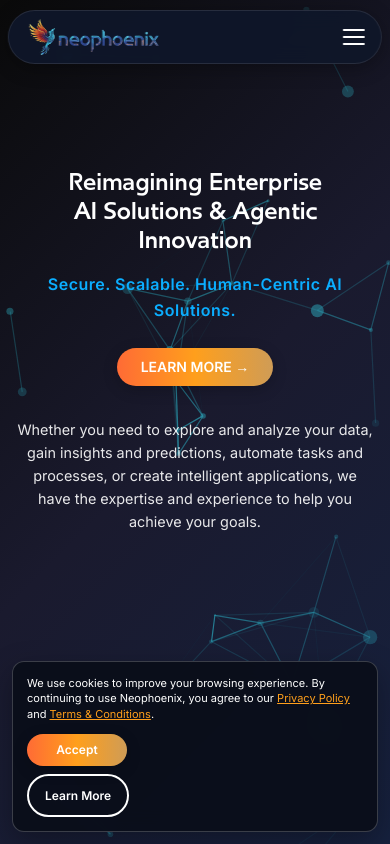
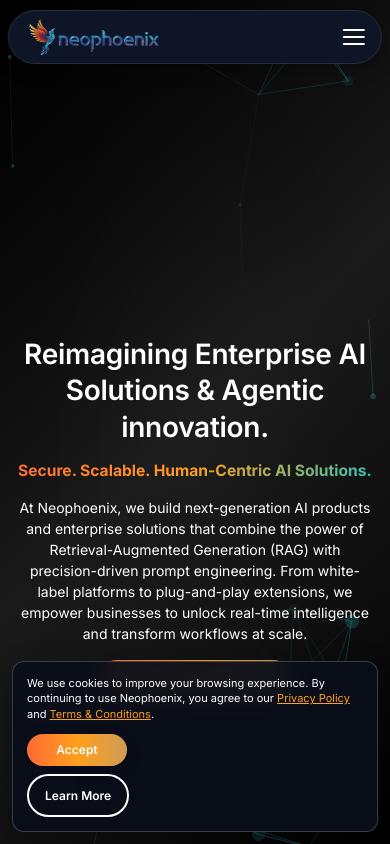
Before and after one commit to dhavalinventam/neophoenix-web, a Next.js app: page / in a window 390 px wide. Shown: the top 844 px of the page. Built offline with nearby package versions, Linux system fonts and the light colour scheme.

Commit message:
fix hero banner node animation effect

```diff
--- a/src/components/pages/Landing/hero-section/HeroSection.module.scss
+++ b/src/components/pages/Landing/hero-section/HeroSection.module.scss
@@ -3,65 +3,78 @@
 
 .heroSection {
   position: relative;
-  background: transparent; // Remove background to show global gradient
+  background: transparent;
   min-height: 100vh;
   display: flex;
   align-items: center;
   justify-content: center;
   overflow: hidden;
-  z-index: 10; // Higher z-index to ensure it's above any background objects
+  z-index: 10;
   font-family: $font-primary;
-  padding: 0; // Remove padding for seamless layout
-  isolation: isolate; // Create new stacking context to prevent background bleeding
+  padding: 0;
+  isolation: isolate;
 }
 
+// Black Gradient Background
+.gradientBackground {
+  position: absolute;
+  top: 0;
+  left: 0;
+  width: 100%;
+  height: 100%;
+  background: transparent;
+  z-index: 1;
+
+  &::before {
+    content: '';
+    position: absolute;
+    top: 0;
+    left: 0;
+    width: 100%;
+    height: 100%;
+    background: radial-gradient(
+      ellipse at center,
+      rgba(255, 255, 255, 0.02) 0%,
+      transparent 70%
+    );
+    z-index: 2;
+  }
+}
 
 // Content Container
 .contentContainer {
   position: relative;
-  z-index: 11; // Higher z-index to ensure content is above any background objects
+  z-index: 11;
   width: 100%;
-  text-align: left; // Changed to left alignment for new layout
-  padding: 80px 0 64px; // Increased top padding to account for fixed header
-  isolation: isolate; // Create new stacking context for content
+  padding: 80px 0;
+  isolation: isolate;
   display: flex;
   flex-direction: column;
   min-height: 100vh;
-  justify-content: flex-start; // Changed from center to flex-start to reduce space
-  align-items: flex-start; // Align content to start
+  justify-content: center;
+  align-items: center;
 }
 
-// Badge
-.badge {
-  display: inline-flex;
+// Main Content - Centered
+.mainContent {
+  display: flex;
+  flex-direction: column;
   align-items: center;
-  gap: 8px;
-  background: rgba(255, 255, 255, 0.1);
-  backdrop-filter: blur(10px);
-  border: 1px solid rgba(255, 255, 255, 0.2);
-  border-radius: 50px;
-  padding: 12px 24px;
-  margin-bottom: 32px;
-  // animation: fadeInUp 0.8s ease-out 0.2s both;
+  text-align: center;
+  width: 100%;
+  max-width: 1000px;
+  margin: 0 auto;
+  gap: 32px;
+  min-height: 70vh;
+  justify-content: center;
+}
 
-  .badgeIcon {
-    font-size: 19.2px;
-  }
-
-  .badgeText {
-    color: #ffffff;
-    font-size: 14.4px;
-    font-weight: 500;
-    letter-spacing: 0.5px;
-  }
-}
 
 // Main Headline
 .headline {
-  margin-bottom: 48px;
-  opacity: 1; // Always visible
-  transform: translateY(0); // No transform
-  // transition: all 0.8s ease-out;
+  margin-bottom: 0;
+  opacity: 1;
+  transform: translateY(0);
   position: relative;
   z-index: 2;
 
@@ -71,97 +84,100 @@
   }
 
   .title {
-    font-size: clamp(32px, 4vw, 48px); // Increased size since holographic title is removed
-    font-weight: 700;
-    color: #ffffff; // Pure white color
+    font-size: clamp(32px, 4vw, 48px);
+    font-weight: 600;
+    color: #ffffff;
     line-height: 1.2;
-    margin-bottom: 24px;
-    letter-spacing: -0.02em;
-    display: flex;
-    flex-direction: column;
-    align-items: center; // Changed to center alignment
-    justify-content: flex-start;
-
-    .highlight {
-      color: #ffffff; // Keep highlight as white instead of gradient
-    }
-  }
-
-  .subtitle {
-    font-size: clamp(19.2px, 2.5vw, 28.8px);
-    color: rgba(255, 255, 255, 0.7); // Consistent with other sections
-    font-weight: 600;
-    margin-bottom: 24px;
-    letter-spacing: 0.5px;
-    text-align: center; // Center align subtitle
+    margin-bottom: 0;
+    letter-spacing: -0.01em;
+    text-align: center;
+    font-family: $font-primary;
+    text-transform: none;
+    max-width: 900px;
   }
 }
 
-// Description Container
-.descriptionContainer {
-  position: absolute;
-  right: 10%;
-  bottom: 30%;
-  width: 26%;
+// Tagline
+.tagline {
+  margin-bottom: 0;
+  opacity: 1;
+  transform: translateY(0);
+  position: relative;
   z-index: 2;
 
+  .taglineText {
+    font-size: clamp(18px, 2.5vw, 24px);
+    font-weight: 500;
+    color: #ffffff;
+    line-height: 1.3;
+    margin: 0;
+    text-align: center;
+    font-family: $font-primary;
 
+    .highlight {
+      background: linear-gradient(135deg, $primary-orange 0%, $primary-gold 50%, $primary-cyan 100%);
+      -webkit-background-clip: text;
+      -webkit-text-fill-color: transparent;
+      background-clip: text;
+      font-weight: 700;
+      position: relative;
+
+      // &::after {
+      //   content: '';
+      //   position: absolute;
+      //   bottom: -2px;
+      //   left: 0;
+      //   right: 0;
+      //   height: 2px;
+      //   background: linear-gradient(90deg, $primary-orange 0%, $primary-gold 50%, $primary-cyan 100%);
+      //   border-radius: 1px;
+      //   opacity: 0.6;
+      // }
+    }
+
+    .ai-solutions {
+      background: linear-gradient(135deg, $primary-blue 0%, $primary-cyan 100%);
+      -webkit-background-clip: text;
+      -webkit-text-fill-color: transparent;
+      background-clip: text;
+      font-weight: 600;
+      text-shadow: 0 0 20px rgba(67, 97, 238, 0.3);
+    }
+  }
+}
+
+
+// Supporting Text
+.supportingText {
   .description {
-    font-size: $font-size-lg; // Increased font size for better readability
-    color: rgba(255, 255, 255, 0.9); // Slightly more opaque for better readability
+    font-size: clamp(16px, 2vw, 18px);
+    color: #ffffff;
     line-height: 1.6;
-    margin: 0px; // Add bottom margin for button spacing
-    font-weight: $font-weight-normal;
+    margin: 0;
+    font-weight: 400;
     font-family: $font-primary;
-    text-align: left;
+    text-align: center;
+    max-width: 800px;
   }
 }
 
 // CTA Section
 .ctaSection {
-  opacity: 1; // Always visible
-  transform: translateY(0); // No transform
-  // transition: all 0.8s ease-out 0.4s;
+  opacity: 1;
+  transform: translateY(0);
   display: flex;
-  justify-content: center; // Center align since it's now below the centered subtitle
+  justify-content: center;
   align-items: center;
-  position: static; // Static positioning since it's now in the headline section
+  position: static;
   z-index: 2;
-  margin-top: 24px; // Add some spacing below the subtitle
+  margin-top: 0;
 
   &.visible {
     opacity: 1;
     transform: translateY(0);
   }
-
-  .exploreButton {
-    padding: 12px 24px;
-    font-size: 16px;
-    font-weight: 600;
-    border-radius: 32px;
-    transition: all 0.3s ease;
-
-    &:hover {
-      transform: translateY(-2px);
-      box-shadow: 0 10px 30px rgba(255, 107, 107, 0.3);
-    }
-  }
 }
 
-// Curved Arrow
-.curvedArrow {
-  position: absolute;
-  left: 45%;
-  top: 40%;
-  z-index: 1;
-  opacity: 0.9;
-
-  .arrowSvg {
-    width: 250px;
-    height: 120px;
-    filter: drop-shadow(0 0 3px rgba(255, 255, 255, 0.3));
-  }
-}
 
 // Animations
 @keyframes fadeInUp {
@@ -175,16 +191,20 @@
   }
 }
 
+@keyframes pulse {
+  0%, 100% {
+    opacity: 0.3;
+  }
+  50% {
+    opacity: 0.8;
+  }
+}
+
 // Responsive Design
 @media (max-width: 1200px) {
-  .curvedArrow {
-    left: 45%;
-    top: 45%;
-
-    .arrowSvg {
-      width: 200px;
-      height: 100px;
-    }
+  .mainContent {
+    max-width: 900px;
+    gap: 28px;
   }
 }
 
@@ -194,99 +214,93 @@
   }
 
   .contentContainer {
-    padding: 60px 0px 30px; // Reduced top padding for smaller screens
-    text-align: center; // Center on smaller screens
+    padding: 60px 0 60px;
+  }
+
+  .mainContent {
+    gap: 24px;
+    max-width: 800px;
   }
 
   .headline {
     .title {
-      align-items: center; // Center title on smaller screens
-    }
-
-    .subtitle {
-      text-align: center; // Center subtitle on smaller screens
+      font-size: clamp(28px, 6vw, 40px);
     }
   }
 
-  .curvedArrow {
-    display: none; // Hide arrow on smaller screens for better mobile experience
-  }
-
-  .descriptionContainer {
-    position: static; // Reset positioning
-    width: 100%;
-    transform: none;
-    margin-top: 32px;
-
-    .description {
-      text-align: center; // Center description on smaller screens
-      max-width: 700px;
-      margin: 0 auto 24px auto;
+  .tagline {
+    .taglineText {
+      font-size: clamp(16px, 3vw, 20px);
     }
   }
 
-  .ctaSection {
-    position: static; // Reset positioning
-    justify-content: center;
-    margin-top: 24px; // Keep margin for spacing below subtitle
+  .supportingText {
+    .description {
+      max-width: 700px;
+    }
   }
 }
 
 @media (max-width: 768px) {
   .heroSection {
-    padding: 0; // Keep seamless layout
+    padding: 0;
   }
 
   .contentContainer {
-    padding: 50px 0px 30px; // Further reduced top padding for mobile
+    padding: 50px 0 40px;
+  }
+
+  .mainContent {
+    gap: 20px;
+    max-width: 100%;
   }
 
   .headline {
-    margin-bottom: 32px;
-
     .title {
-      font-size: 28px;
-      margin-bottom: 16px;
-    }
-
-    .subtitle {
-      font-size: 17.6px;
+      font-size: clamp(24px, 6vw, 32px);
+      line-height: 1.2;
     }
   }
 
-  .descriptionContainer {
-    .description {
-      font-size: 15.2px;
+  .tagline {
+    .taglineText {
+      font-size: clamp(14px, 4vw, 18px);
     }
   }
 
-  .badge {
-    padding: 8px 16px;
-
-    .badgeText {
-      font-size: 12.8px;
+  .supportingText {
+    .description {
+      font-size: clamp(14px, 3vw, 16px);
     }
   }
 }
 
 @media (max-width: 480px) {
-  .heroSection {
-    padding: 0; // Keep seamless layout
+  .contentContainer {
+    padding: 40px 0 30px;
+  }
+
+  .mainContent {
+    gap: 16px;
   }
 
   .headline {
     .title {
-      font-size: 24px;
-    }
-
-    .subtitle {
-      font-size: 16px;
+      font-size: clamp(20px, 8vw, 28px);
+      line-height: 1.3;
     }
   }
 
-  .descriptionContainer {
+  .tagline {
+    .taglineText {
+      font-size: clamp(12px, 4vw, 16px);
+    }
+  }
+
+  .supportingText {
     .description {
-      font-size: 14.4px;
+      font-size: 14px;
+      line-height: 1.5;
     }
   }
 }
--- a/src/components/pages/Landing/hero-section/index.tsx
+++ b/src/components/pages/Landing/hero-section/index.tsx
@@ -4,13 +4,11 @@ import React, { useState, useEffect } from 'react';
 import styles from './HeroSection.module.scss';
 import Button from '@/components/ui/button';
 import ParticlesBackground from '@/components/ui/particles-background';
-// import NeuralNetworkBackground from '@/components/ui/neural-network-background';
 import { Container } from 'react-bootstrap';
 
 const HeroSection = () => {
-  const [isVisible, setIsVisible] = useState(true); // Set to true immediately for text
+  const [isVisible, setIsVisible] = useState(true);
 
-  // Keep useEffect for any future needs but text is now always visible
   useEffect(() => {
     setIsVisible(true);
   }, []);
@@ -18,12 +16,18 @@ const HeroSection = () => {
   return (
     <>
       <section className={`${styles.heroSection} hero`}>
+        {/* Black Gradient Background */}
+        <div className={styles.gradientBackground} />
+
         {/* Particles Background */}
         <ParticlesBackground />
 
         {/* Content Container */}
         <div className={styles.contentContainer}>
           <Container>
+            {/* Main Content - Centered */}
+            <div className={styles.mainContent}>
+
               {/* Main Headline */}
               <div className={`${styles.headline} ${isVisible ? styles.visible : ''}`}>
                 <h1
@@ -33,44 +37,37 @@ const HeroSection = () => {
                   data-aos-duration="1000"
                   data-aos-easing="ease-out-cubic"
                 >
-                Reimagining Enterprise{' '}
-                <span className={styles.highlight}>
-                  AI Solutions & Agentic Innovation
-                </span>
+                  Reimagining Enterprise AI Solutions & Agentic innovation.
                 </h1>
+              </div>
 
-              <p
-                className={styles.subtitle}
-                style={{ color: '#0baeff' }}
+              {/* Tagline */}
+              <div
+                className={styles.tagline}
+                data-aos="fade-up"
+                data-aos-delay="400"
+                data-aos-duration="1000"
+                data-aos-easing="ease-out-cubic"
+              >
+                <p className={styles.taglineText}>
+                  <span className={styles.highlight}>Secure. Scalable. Human-Centric AI Solutions.</span>
+                </p>
+              </div>
+
+              {/* Supporting Text */}
+              <div
+                className={styles.supportingText}
                 data-aos="fade-up"
                 data-aos-delay="500"
                 data-aos-duration="1000"
                 data-aos-easing="ease-out-cubic"
               >
-                Secure. Scalable. Human-Centric AI Solutions.
-                {/* <span
-                  className={styles.subtitle}
-                  style={{ color: '#00C6A7' }}
-                  data-aos="fade-up"
-                  data-aos-delay="500"
-                  data-aos-duration="1000"
-                  data-aos-easing="ease-out-cubic"
-                >
-                  Scalable.
-                </span>
-                <span
-                  className={styles.subtitle}
-                  style={{ color: '#FFD93D' }}
-                  data-aos="fade-up"
-                  data-aos-delay="500"
-                  data-aos-duration="1000"
-                  data-aos-easing="ease-out-cubic"
-                >
-                  Human-Centric AI Solutions.
-                </span> */}
+                <p className={styles.description}>
+                  At Neophoenix, we build next-generation AI products and enterprise solutions that combine the power of Retrieval-Augmented Generation (RAG) with precision-driven prompt engineering. From white-label platforms to plug-and-play extensions, we empower businesses to unlock real-time intelligence and transform workflows at scale.
                 </p>
+              </div>
 
-              {/* CTA Section - Moved below subtitle */}
+              {/* CTA Section */}
               <div
                 className={styles.ctaSection}
                 data-aos="fade-up"
@@ -80,55 +77,13 @@ const HeroSection = () => {
               >
                 <Button
                   variant="filled"
-                  label="LEARN MORE →"
+                  label="Explore Our Solutions"
                   onClick={() => {
                     window.location.hash = '#personalized-wishlist';
                   }}
                 />
               </div>
-            </div>
 
-            {/* Description Text */}
-            <div className={styles.descriptionContainer}>
-              <p
-                className={styles.description}
-                data-aos="fade-up"
-                data-aos-delay="700"
-                data-aos-duration="1000"
-                data-aos-easing="ease-out-cubic"
-              >
-                Whether you need to explore and analyze your data, gain insights and predictions, automate tasks and processes, or create intelligent applications, we have the expertise and experience to help you achieve your goals.
-              </p>
-            </div>
-
-            {/* Curved Arrow */}
-            <div className={styles.curvedArrow} data-aos="fade-up" data-aos-delay="600" data-aos-duration="1000" data-aos-easing="ease-out-cubic">
-              <svg viewBox="0 0 250 120" className={styles.arrowSvg}>
-                <path
-                  d="M 20 80 Q 80 50 150 60 Q 180 70 220 50"
-                  stroke="white"
-                  strokeWidth="1.5"
-                  fill="none"
-                  strokeLinecap="round"
-                  strokeLinejoin="round"
-                  markerEnd="url(#arrowhead)"
-                />
-                <defs>
-                  <marker
-                    id="arrowhead"
-                    markerWidth="6"
-                    markerHeight="4"
-                    refX="5"
-                    refY="2"
-                    orient="auto"
-                  >
-                    <polygon
-                      points="0 0, 6 2, 0 4"
-                      fill="white"
-                    />
-                  </marker>
-                </defs>
-              </svg>
             </div>
           </Container>
         </div>
--- a/src/components/ui/particles-background/ParticlesBackground.module.scss
+++ b/src/components/ui/particles-background/ParticlesBackground.module.scss
@@ -6,7 +6,29 @@
   height: 100%;
   z-index: 1; // Behind content but above background
   pointer-events: none; // Allow clicks to pass through to content
-  opacity: 0.8; // Slightly transparent to not overpower content
+  opacity: 0.85; // Slightly increased opacity to show enhanced neural network density
+
+  // Create a radial gradient mask to reduce particle visibility in center area
+  mask: radial-gradient(
+    ellipse at center,
+    transparent 0%,
+    transparent 30%,
+    rgba(0, 0, 0, 0.3) 40%,
+    rgba(0, 0, 0, 0.6) 50%,
+    rgba(0, 0, 0, 0.8) 60%,
+    black 70%,
+    black 100%
+  );
+  -webkit-mask: radial-gradient(
+    ellipse at center,
+    transparent 0%,
+    transparent 30%,
+    rgba(0, 0, 0, 0.3) 40%,
+    rgba(0, 0, 0, 0.6) 50%,
+    rgba(0, 0, 0, 0.8) 60%,
+    black 70%,
+    black 100%
+  );
 }
 
 .particlesCanvas {
--- a/src/styles/global.scss
+++ b/src/styles/global.scss
@@ -6,12 +6,7 @@
 @import url('https://fonts.googleapis.com/css2?family=Inter:wght@300;400;500;600;700;800;900&display=swap');
 
 :root {
-  --background: linear-gradient(
-    135deg,
-    #0a0a0a 0%,
-    #1a1a2e 50%,
-    #16213e 100%
-  ); // Hero gradient background
+  --background: linear-gradient(135deg, #000000 0%, #0a0a0a 25%, #1a1a1a 50%, #0f0f0f 75%, #000000 100%); // Hero gradient background
   --foreground: #{$text-white}; // White text
 }
 
@@ -178,9 +173,9 @@ section {
   padding: 0 16px;
 }
 .hero {
-  padding-top: 140px !important;
+  padding-top: 50px !important;
   @media (max-width: 992px) {
-    padding-top: 120px !important;
+    padding-top: 90px !important;
   }
 }
 
```
Also changed, not shown: src/components/ui/particles-background/index.tsx (+9 -9 lines). Lines whose indentation alone changed are shown as unchanged.
